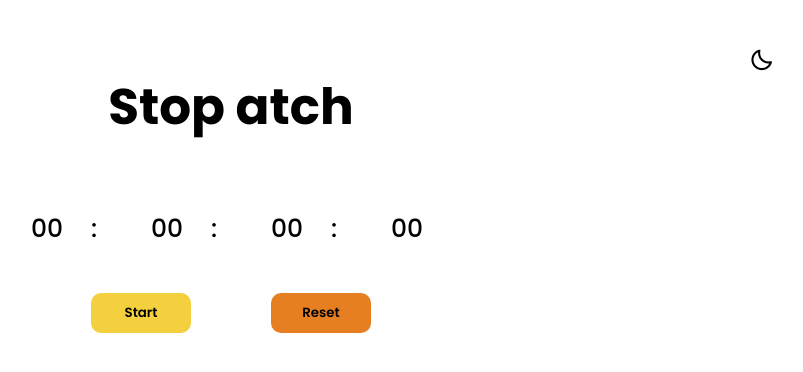
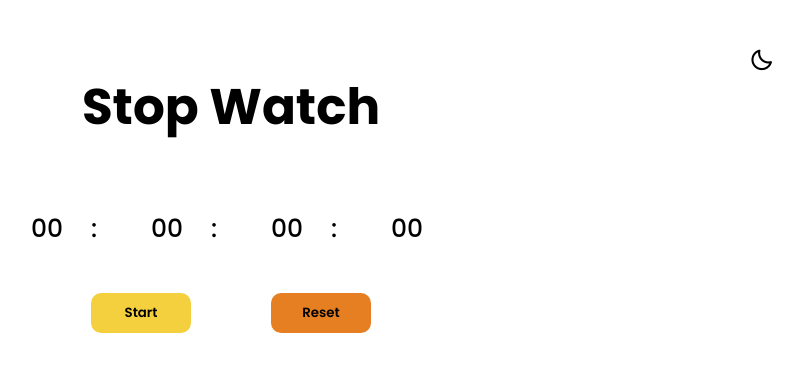
Before and after one commit to Sowmya-K-S/PRODIGY_WD_02, a plain HTML site: page index.html in a window 1280 px wide. Shown: the whole page, without its empty margins (409-1212 px from the left). Drawn offline with nearby package versions, Linux system fonts and the light colour scheme.

Commit message:
test successful

```diff
--- a/index.html
+++ b/index.html
@@ -19,7 +19,7 @@
 <body>
     <div class="main">
 
-    <div class="heading"><span>Stop atch</span></div>
+    <div class="heading"><span>Stop Watch</span></div>
 
     <!-- mode changing button -->
     <button class="mode-change"><i id="mode" class='bx bx-sun'></i></button>
```
